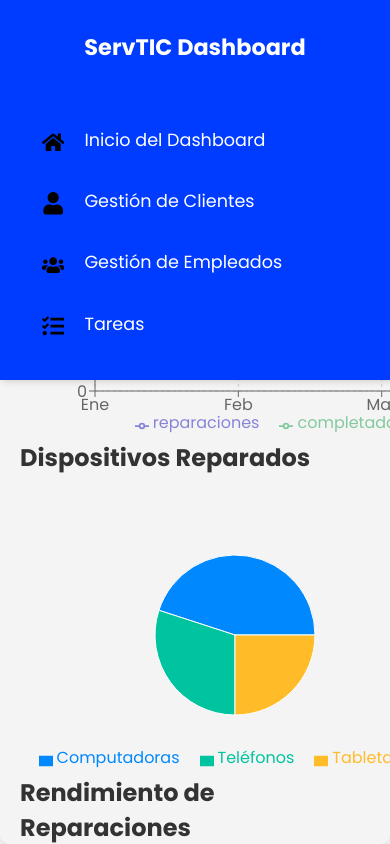
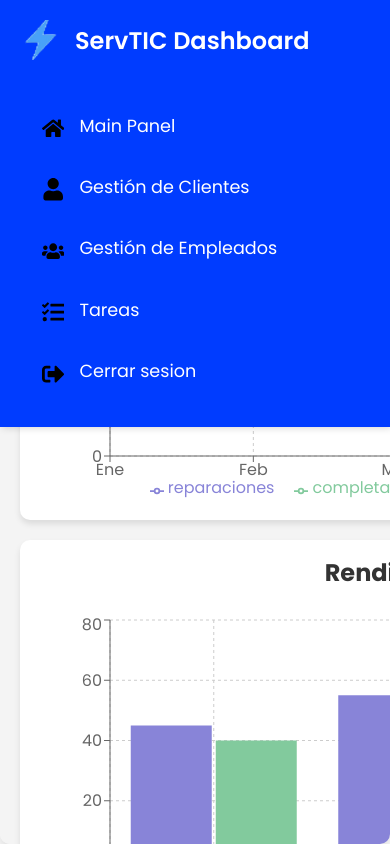
Before and after one commit to Duvandoe/desarrollo, a React (Create React App) app: page /gestoradmin in a window 390 px wide. Built offline with nearby package versions, Linux system fonts and the light colour scheme.

Commit message:
finalizado de admin

```diff
--- a/src/assets/styles/MainPanel.css
+++ b/src/assets/styles/MainPanel.css
@@ -16,6 +16,14 @@
   flex-direction: column;
   justify-content: flex-start;
   box-shadow: 2px 0 8px rgba(0, 0, 0, 0.2);
+}
+
+.title{
+  color: #003cff;
+}
+
+.chart-title{
+  text-align: center;
 }
 
 /* Main Panel */
@@ -74,6 +82,33 @@
   margin-top: 30px;
 }
 
+/* Layout for the charts */
+.charts-container {
+  display: grid;
+  grid-template-columns: 1fr 1fr;
+  gap: 20px;
+  margin-top: 30px;
+}
+
+/* Individual Chart Box */
+.chart-box {
+  background-color: white;
+  padding: 20px;
+  border-radius: 10px;
+  box-shadow: 0 4px 6px rgba(0, 0, 0, 0.1);
+}
+
+.chart-box.full-width {
+  grid-column: span 2;  /* Makes the BarChart take full width */
+}
+
+/* Title for Charts */
+.chart-title {
+  font-size: 1.5rem;
+  margin-bottom: 20px;
+  color: #333;
+}
+
 /* Responsive Styles for Small Screens */
 @media (max-width: 768px) {
   .sidebar {
@@ -94,7 +129,15 @@
     grid-template-columns: 1fr; /* Stacks the cards vertically */
   }
 
+  .charts-container {
+    grid-template-columns: 1fr; /* Stacks the charts vertically */
+  }
+
   .card {
     padding: 15px;
   }
+
+  .chart-box {
+    padding: 15px;
+  }
 }
--- a/src/assets/styles/Sidebar.css
+++ b/src/assets/styles/Sidebar.css
@@ -1,7 +1,7 @@
-/* Sidebar */
+/* Estilos del Sidebar */
 .sidebar {
   width: 250px;
-  background: #003cff;
+  background-color: #003cff;
   color: white;
   height: 100vh;
   padding: 20px;
@@ -11,11 +11,34 @@
   box-shadow: 2px 0 8px rgba(0, 0, 0, 0.2);
 }
 
+/* Estilos para el encabezado del sidebar (logo y título) */
+.sidebar-header {
+  display: flex;
+  align-items: center; /* Alinea el logo y el texto verticalmente */
+  margin-bottom: 20px;
+  justify-content: flex-start; /* Alinea todo al principio */
+}
+
+.sidebar-logo {
+  width: 40px; /* Ajusta el tamaño del logo */
+  height: 40px; /* Asegura que el logo sea cuadrado */
+  margin-right: 15px; /* Espacio entre el logo y el texto */
+  object-fit: contain;
+}
+
 .sidebar-header h2 {
-  font-size: 1.6rem;
+  font-size: 1.5rem;
+  font-weight: 600;
   color: white;
-  text-align: center;
-  padding: 10px 0;
+  margin: 0; /* Elimina márgenes del título */
+}
+
+/* Estilo de los elementos de navegación */
+.sidebar ul {
+  list-style: none;
+  padding: 0;
+  margin: 0;
+  flex-grow: 1; /* Hace que el ul ocupe todo el espacio disponible */
 }
 
 .sidebar-item {
@@ -26,7 +49,6 @@
   color: white;
   text-decoration: none;
   border-radius: 8px;
-  gap: 5px;
   margin: 10px 0;
   transition: background-color 0.3s, transform 0.3s;
 }
@@ -36,24 +58,7 @@
   transform: translateX(10px);
 }
 
-.sidebar-footer {
-  margin-top: auto;
-  text-align: center;
-  padding-top: 20px;
+.sidebar-item .sidebar-icon {
+  margin-right: 15px;
+  font-size: 1.4rem;
 }
-
-@media (max-width: 768px) {
-  .sidebar {
-    width: 100%; /* Sidebar ocupa todo el ancho en pantallas pequeñas */
-    height: auto;
-  }
-
-  .sidebar-header h2 {
-    font-size: 1.4rem;
-  }
-
-  .sidebar-item {
-    font-size: 1rem;
-    padding: 10px;
-  }
-}
--- a/src/componentes/mainpanel.jsx
+++ b/src/componentes/mainpanel.jsx
@@ -1,4 +1,4 @@
-import React from 'react';
+import React, { useState, useEffect } from 'react';
 import { LineChart, Line, XAxis, YAxis, CartesianGrid, Tooltip, Legend, BarChart, Bar, PieChart, Pie, Cell } from 'recharts';
 import '../assets/styles/MainPanel.css'; // Importamos el archivo CSS para los estilos
 
@@ -19,11 +19,62 @@ const MainPanel = () => {
 
   const COLORS = ['#0088FE', '#00C49F', '#FFBB28'];
 
+  // Estado para los valores animados
+  const [pendingRepairs, setPendingRepairs] = useState(15);
+  const [completedRepairs, setCompletedRepairs] = useState(200);
+  const [totalIncome, setTotalIncome] = useState(45600);
+
+  // Valores finales
+  const finalPendingRepairs = 400;
+  const finalCompletedRepairs = 1000;
+  const finalTotalIncome = 500000;
+
+  // Animar los valores
+  useEffect(() => {
+    // Aumentar las reparaciones pendientes
+    const pendingInterval = setInterval(() => {
+      setPendingRepairs((prev) => {
+        if (prev < finalPendingRepairs) {
+          return prev + 1;
+        }
+        return prev + 0.1; // Continúa incrementando lentamente
+      });
+    }, 10000); // Actualización cada 10 segundos
+
+    // Aumentar las reparaciones completadas
+    const completedInterval = setInterval(() => {
+      setCompletedRepairs((prev) => {
+        if (prev < finalCompletedRepairs) {
+          return prev + 1;
+        }
+        return prev + 0.5; // Continúa incrementando lentamente
+      });
+    }, 10000); // Actualización cada 10 segundos
+
+    // Aumentar los ingresos totales
+    const incomeInterval = setInterval(() => {
+      setTotalIncome((prev) => {
+        if (prev < finalTotalIncome) {
+          return prev + 200; // Se incrementa en 200
+        }
+        return prev + 100; // Continúa incrementando lentamente
+      });
+    }, 10000); // Actualización cada 10 segundos
+
+    // Limpiar los intervalos cuando el componente se desmonte
+    return () => {
+      clearInterval(pendingInterval);
+      clearInterval(completedInterval);
+      clearInterval(incomeInterval);
+    };
+  }, []);
+
   return (
     <div className="main-panel">
       <h1 className="title">Panel de Control ServiTIC</h1>
 
       <div className="charts-container">
+        {/* Reparaciones Mensuales */}
         <div className="chart-box">
           <h2 className="chart-title">Reparaciones Mensuales</h2>
           <LineChart width={500} height={300} data={repairData}>
@@ -37,6 +88,7 @@ const MainPanel = () => {
           </LineChart>
         </div>
 
+        {/* Dispositivos Reparados */}
         <div className="chart-box">
           <h2 className="chart-title">Dispositivos Reparados</h2>
           <PieChart width={400} height={300}>
@@ -58,6 +110,7 @@ const MainPanel = () => {
           </PieChart>
         </div>
 
+        {/* Rendimiento de Reparaciones */}
         <div className="chart-box full-width">
           <h2 className="chart-title">Rendimiento de Reparaciones</h2>
           <BarChart width={900} height={300} data={repairData}>
@@ -72,18 +125,19 @@ const MainPanel = () => {
         </div>
       </div>
 
+      {/* Resúmenes */}
       <div className="summary-cards">
         <div className="card">
           <h3 className="card-title">Reparaciones Pendientes</h3>
-          <p className="card-value">15</p>
+          <p className="card-value">{pendingRepairs.toFixed(1)}</p>
         </div>
         <div className="card">
           <h3 className="card-title">Reparaciones Completadas</h3>
-          <p className="card-value">208</p>
+          <p className="card-value">{completedRepairs.toFixed(1)}</p>
         </div>
         <div className="card">
           <h3 className="card-title">Ingresos Totales</h3>
-          <p className="card-value">$45,600</p>
+          <p className="card-value">${totalIncome.toFixed(0)}</p>
         </div>
       </div>
     </div>
--- a/src/componentes/sidebar.jsx
+++ b/src/componentes/sidebar.jsx
@@ -1,18 +1,20 @@
 import React from 'react';
 import { Link } from 'react-router-dom';
-import { FaUser, FaTasks, FaHome, FaUsers } from 'react-icons/fa';
+import { FaUser, FaTasks, FaHome, FaSignOutAlt, FaUsers } from 'react-icons/fa';
 import '../assets/styles/Sidebar.css';
+import logo from '../assets/img/logo-Photoroom (1).png';
 
 function Sidebar() {
   return (
     <aside className="sidebar">
       <div className="sidebar-header">
+        <img src={logo} alt="logo" className="sidebar-logo" />
         <h2>ServTIC Dashboard</h2>
       </div>
       <ul>
       <li>
           <Link to="/gestoradmin" className="sidebar-item">
-            <FaHome className="sidebar-icon" /> Inicio del Dashboard
+            <FaHome className="sidebar-icon" /> Main Panel
           </Link>
         </li>
         <li>
@@ -30,6 +32,11 @@ function Sidebar() {
             <FaTasks className="sidebar-icon" /> Tareas
           </Link>
         </li>
+        <li>
+          <Link to="/" className="sidebar-item">
+            <FaSignOutAlt className="sidebar-icon" /> Cerrar sesion
+          </Link>
+        </li>
       </ul>
     </aside>
   );
```
